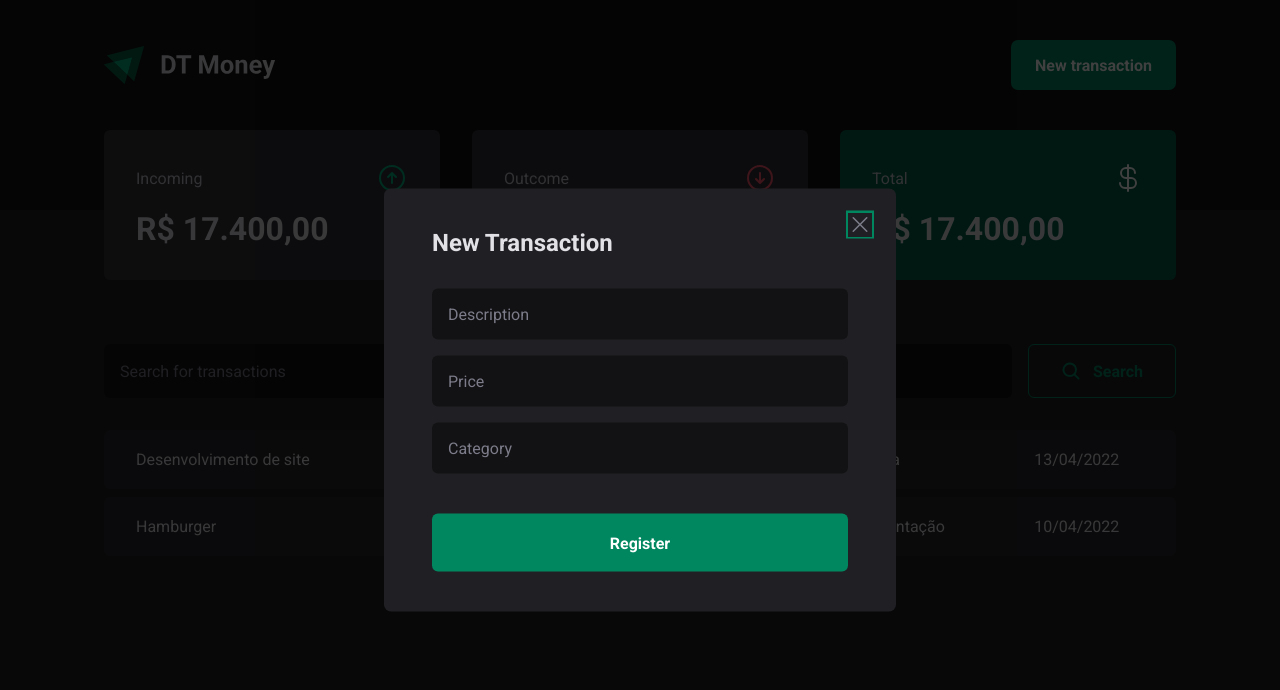
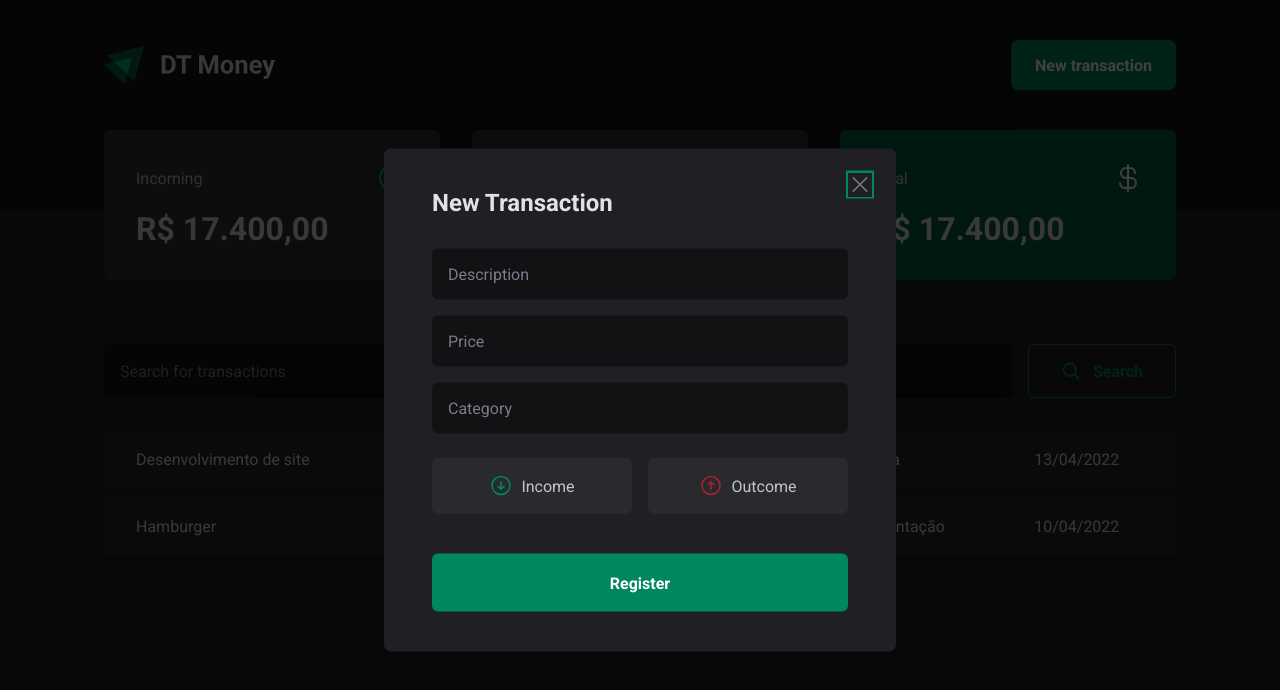
Before and after one commit to bezerrarodrigo/mymoney, a React (Vite) app: page / in a window 1280 px wide. Both pictures are taken after a click on the button "New transaction". Shown: the top 690 px of the page. Built offline with nearby package versions, Linux system fonts and the light colour scheme.

Commit message:
feat: in and out button css added

```diff
--- a/src/components/NewTransactionModal/NewTransactionModal.tsx
+++ b/src/components/NewTransactionModal/NewTransactionModal.tsx
@@ -1,6 +1,13 @@
+import { ArrowCircleUp, X } from "@phosphor-icons/react";
+import { ArrowCircleDown } from "@phosphor-icons/react/dist/ssr";
 import * as Dialog from "@radix-ui/react-dialog";
-import { Content, ModalCloseButton, Overlay } from "./styles";
-import { X } from "@phosphor-icons/react";
+import {
+  Content,
+  ModalCloseButton,
+  Overlay,
+  TransactionButton,
+  TransactionType,
+} from "./styles";
 
 export const NewTransactionModal = () => {
   return (
@@ -15,6 +22,16 @@
           <input type="text" placeholder="Description" required />
           <input type="number" placeholder="Price" required />
           <input type="text" placeholder="Category" required />
+          <TransactionType>
+            <TransactionButton variant="income">
+              <ArrowCircleDown size={24} />
+              <span>Income</span>
+            </TransactionButton>
+            <TransactionButton variant="outcome">
+              <ArrowCircleUp size={24} />
+              <span>Outcome</span>
+            </TransactionButton>
+          </TransactionType>
           <button type="submit">Register</button>
         </form>
       </Content>
--- a/src/components/NewTransactionModal/styles.ts
+++ b/src/components/NewTransactionModal/styles.ts
@@ -67,3 +67,33 @@
   color: ${(props) => props.theme["gray-500"]};
   cursor: pointer;
 `;
+
+export const TransactionType = styled.div`
+  display: grid;
+  grid-template-columns: repeat(2, 1fr);
+  gap: 1rem;
+  margin-top: 0.5rem;
+`;
+
+interface TransactionButtonProps {
+  variant: "income" | "outcome";
+}
+
+export const TransactionButton = styled.button<TransactionButtonProps>`
+  background: ${(props) => props.theme["gray-700"]};
+  color: ${(props) => props.theme["gray-300"]};
+  padding: 1rem;
+  display: flex;
+  border: 0;
+  align-items: center;
+  justify-content: center;
+  gap: 0.5rem;
+  border-radius: 6px;
+
+  svg {
+    color: ${(props) =>
+      props.variant === "income"
+        ? props.theme["green-500"]
+        : props.theme["red-500"]};
+  }
+`;
```
